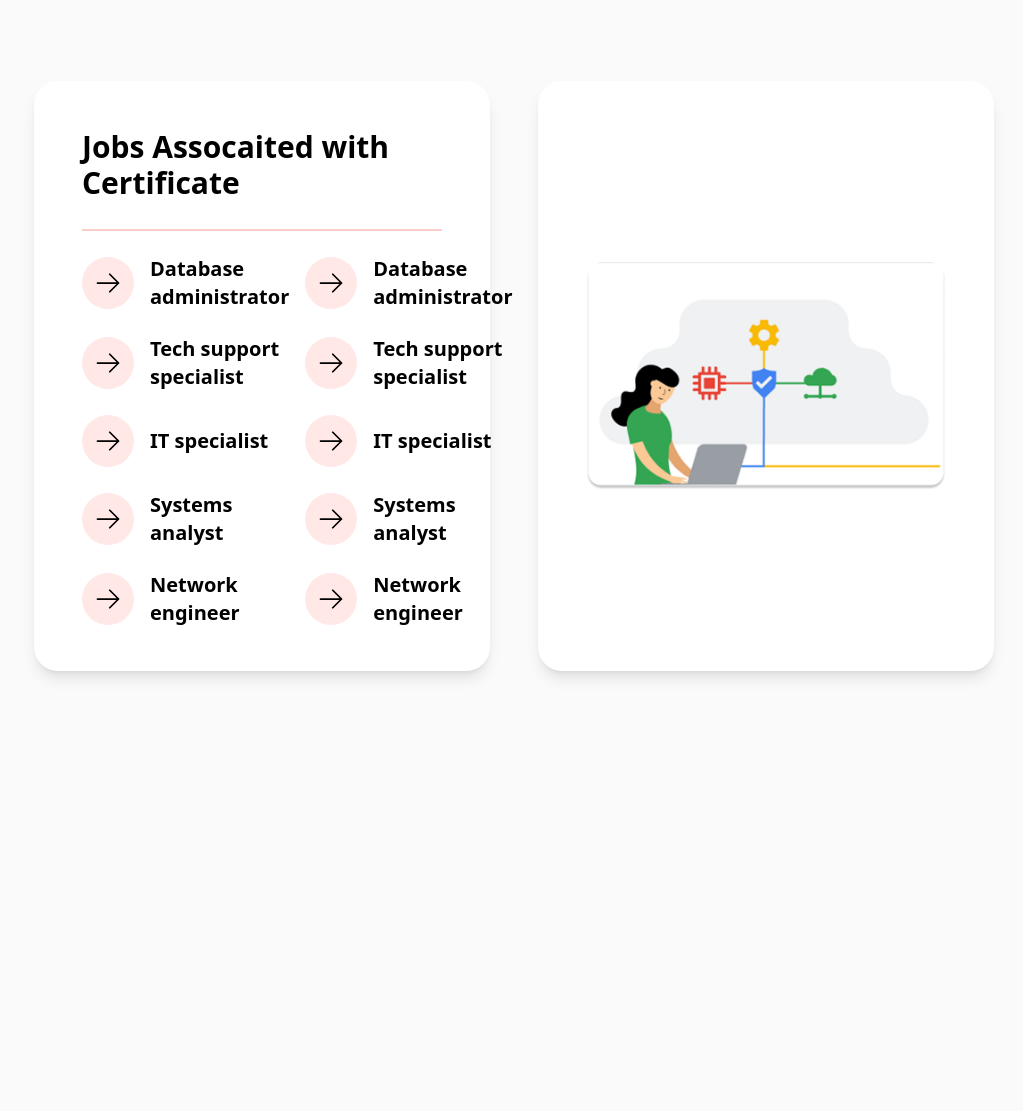
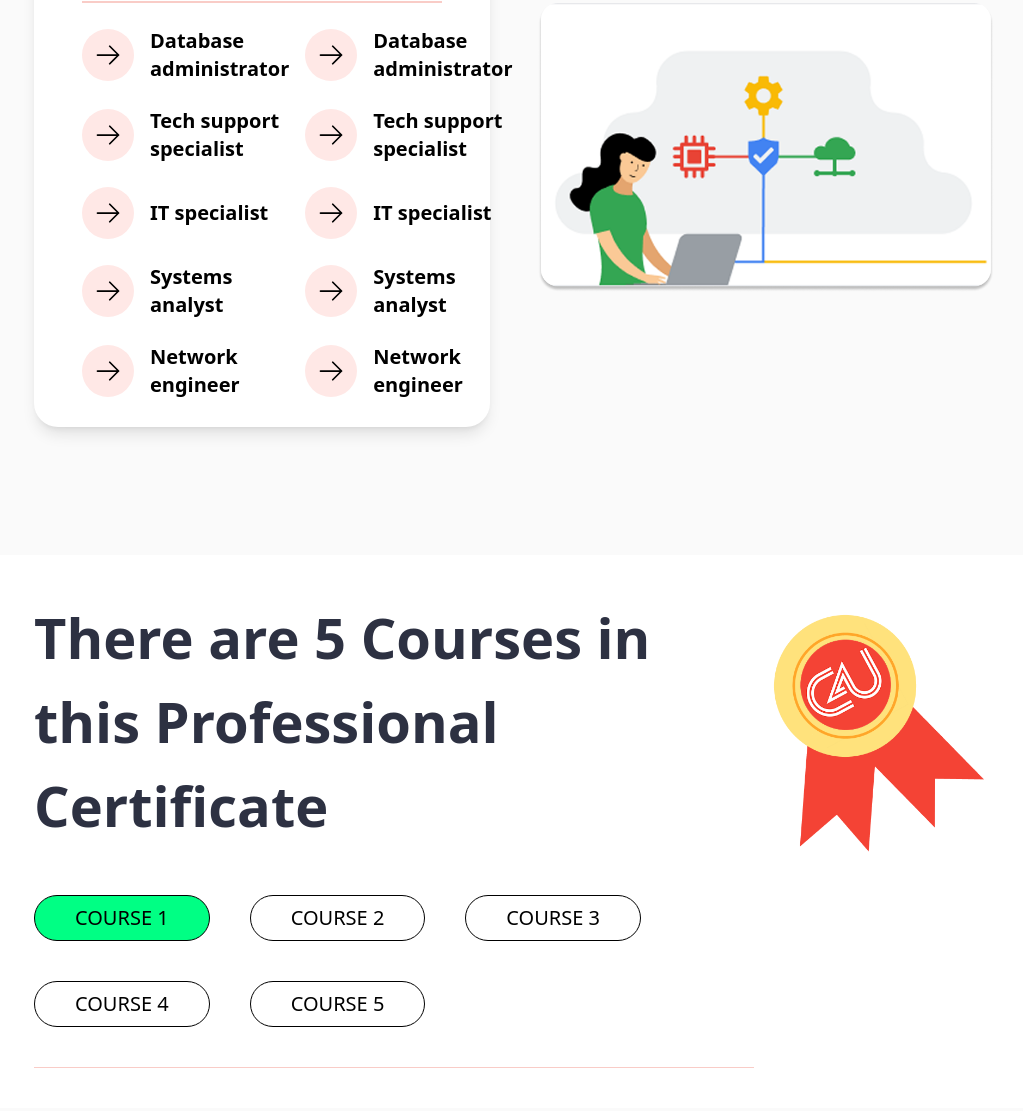
Before and after one commit to Roman-Hasan/IT-Support, a website built with Vite: page index.html in a window 1280 px wide. Shown: the part 2227-3338 px from the top of the page, without its empty margins (126-1149 px from the left). Before the commit the page ends 3026 px from the top, so only its background shows below. Built offline with nearby package versions, Linux system fonts and the light colour scheme.

Commit message:
Certificate section

```diff
--- a/index.html
+++ b/index.html
@@ -104,19 +104,19 @@
                           <div class="flex flex-col lg:gap-16 gap-7">
                                <div class="flex gap-5 items-center">
                                   <img class="Checkmark" src="assets/Checkmark.png" alt="">
-                                  <p class="lg:text-2xl text-lg">Gain skills required to succeed in an entry-level IT job</p>
+                                  <p class="lg:text-xl font-semibold text-lg">Gain skills required to succeed in an entry-level IT job</p>
                                </div>
                                <div class="flex gap-5 items-center">
                                   <img class="Checkmark" src="assets/Checkmark.png" alt="">
-                                  <p class="lg:text-2xl text-lg">Learn to perform day-to-day IT support tasks including computer assembly, wireless networking, installing programs, and customer service</p>
+                                  <p class="lg:text-xl font-semibold text-lg">Learn to perform day-to-day IT support tasks including computer assembly, wireless networking, installing programs, and customer service</p>
                                </div>
                                <div class="flex gap-5 items-center">
                                   <img class="Checkmark" src="assets/Checkmark.png" alt="">
-                                  <p class="lg:text-2xl text-lg">Learn how to provide end-to-end customer support, ranging from identifying problems to troubleshooting and debugging</p>
+                                  <p class="lg:text-xl font-semibold text-lg">Learn how to provide end-to-end customer support, ranging from identifying problems to troubleshooting and debugging</p>
                                </div>
                                <div class="flex gap-5 items-center">
                                   <img class="Checkmark" src="assets/Checkmark.png" alt="">
-                                  <p class="lg:text-2xl text-lg">Learn to use systems including Linux, Domain Name Systems, Command-Line Interface, and Binary Code</p>
+                                  <p class="lg:text-xl font-semibold text-lg">Learn to use systems including Linux, Domain Name Systems, Command-Line Interface, and Binary Code</p>
                                </div>
                           </div>
                       </div>
@@ -143,8 +143,8 @@
 
         <!-- Jobs section -->
          <section class="xl:px-40 px-6 my-32">
-               <div class="grid lg:grid-cols-2 grid-cols-1 gap-12">
-                   <div class="bg-white py-6 shadow-lg md:px-12 sm:px-10 px-6 rounded-3xl">
+               <div class="grid lg:grid-cols-2 grid-cols-1 gap-12 items-center">
+                   <div class="bg-white py-2 shadow-lg md:px-12 sm:px-10 px-6 rounded-3xl">
                       <h2 class="border-b-2 border-b-[#F9CCC7] my-6 pb-7 text-3xl font-semibold">Jobs Assocaited with Certificate </h2>
                        <div class="flex lg:gap-4 gap-8 flex-col sm:flex-row justify-between lg:justify-normal items-center pb-5">
                           <div class="flex flex-col gap-6">
@@ -237,11 +237,31 @@
 
                        </div>
                    </div>
-                   <div class="bg-white flex justify-center items-center lg:px-12 px-5 py-5 shadow-lg rounded-3xl">
+                   <div class="w-full">
                        <img class="w-full" src="assets/itSupport.png" alt="">
                    </div>
                </div>
          </section>
 
+         <!-- Certificate section -->
+          <section class="xl:px-40 px-6 my-24 bg-white">
+            <div class="grid grid-cols-12 py-10">
+                <div class="md:col-span-9 col-span-12">
+                    <h2 class="lg:text-[56px] text-[30px] text-center sm:text-start mb-12 text-[#2D3142] font-bold max-w-3xl">There are 5 Courses in this Professional Certificate</h2>
+                    <div class="flex lg:gap-10 gap-6 flex-wrap sm:justify-normal justify-center items-center border-b border-b-[#F9CCC7] pb-10">
+                        <button class="lg:px-10 px-5 uppercase rounded-full py-2 md:text-xl text-base bg-[#00FF84] border border-black transition-all duration-300 hover:scale-105">Course 1</button>
+                        <button class="Course">Course 2</button>
+                        <button class="Course">Course 3</button>
+                        <button class="Course">Course 4</button>
+                        <button class="Course">Course 5</button>
+                    </div>
+
+                </div>
+                <div class="md:col-span-3 col-span-12 md:max-w-[350px] max-w-[200px]">
+                    <img class="w-full" src="assets/Certificate.png" alt="">
+                </div>
+            </div>
+          </section>
+
 </body>
 </html>
--- a/main.css
+++ b/main.css
@@ -5,7 +5,7 @@
 
 @layer utilities{
     .buttons{
-        @apply px-4 py-2 border lg:text-lg text-xs border-[#F44335] rounded-full cursor-pointer hover:bg-[#F44335] transition hover:text-white;
+        @apply px-4 py-2 border lg:text-xl text-xs border-[#F44335] rounded-full cursor-pointer hover:bg-[#F44335] duration-300 transition hover:text-white;
     }
 
     .Checkmark{
@@ -16,4 +16,8 @@
         @apply  bg-[#ffe8e6] cursor-pointer p-3 flex justify-center  transition-all hover:translate-x-2 duration-300 items-center rounded-full;
     }
 
+    .Course{
+        @apply lg:px-10 px-5  rounded-full py-2 uppercase md:text-xl text-base  hover:bg-[#00FF84] transition-all duration-300 hover:scale-105 border border-black;
+    }
+
 }
```
